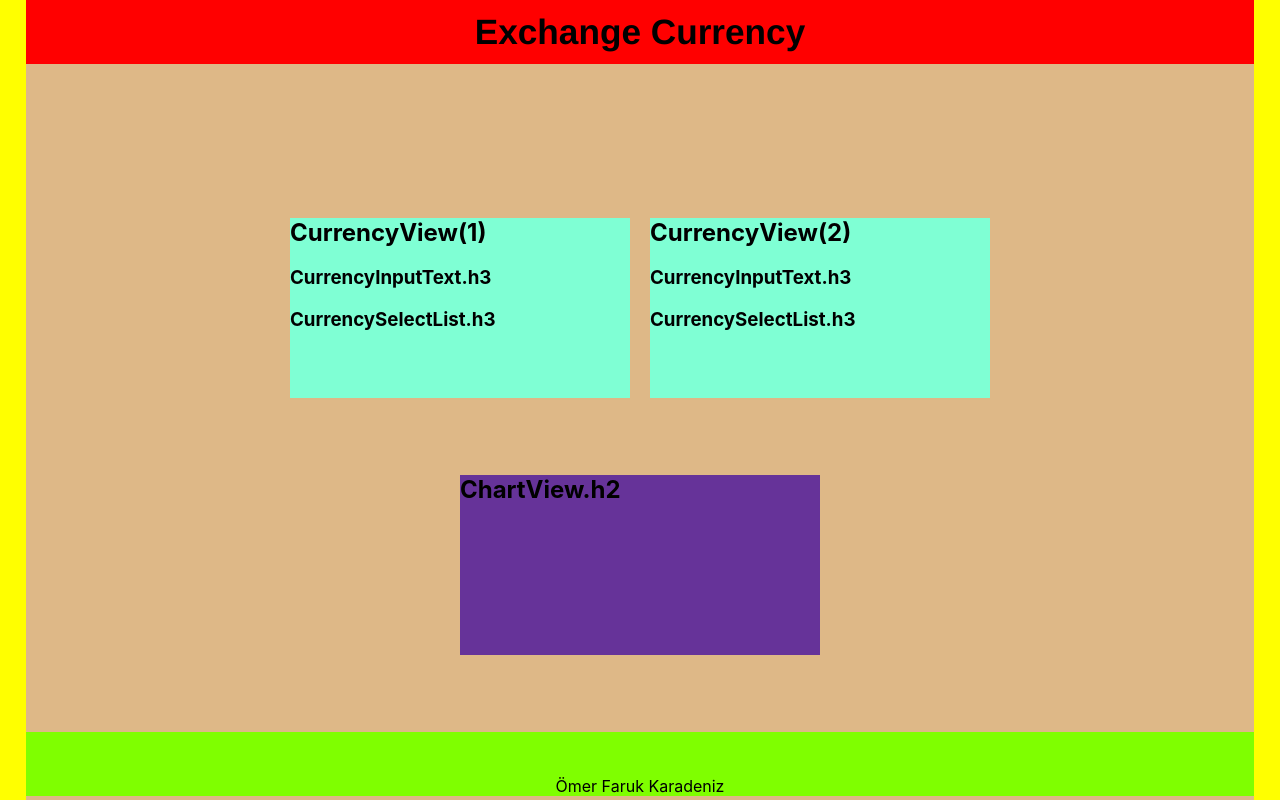
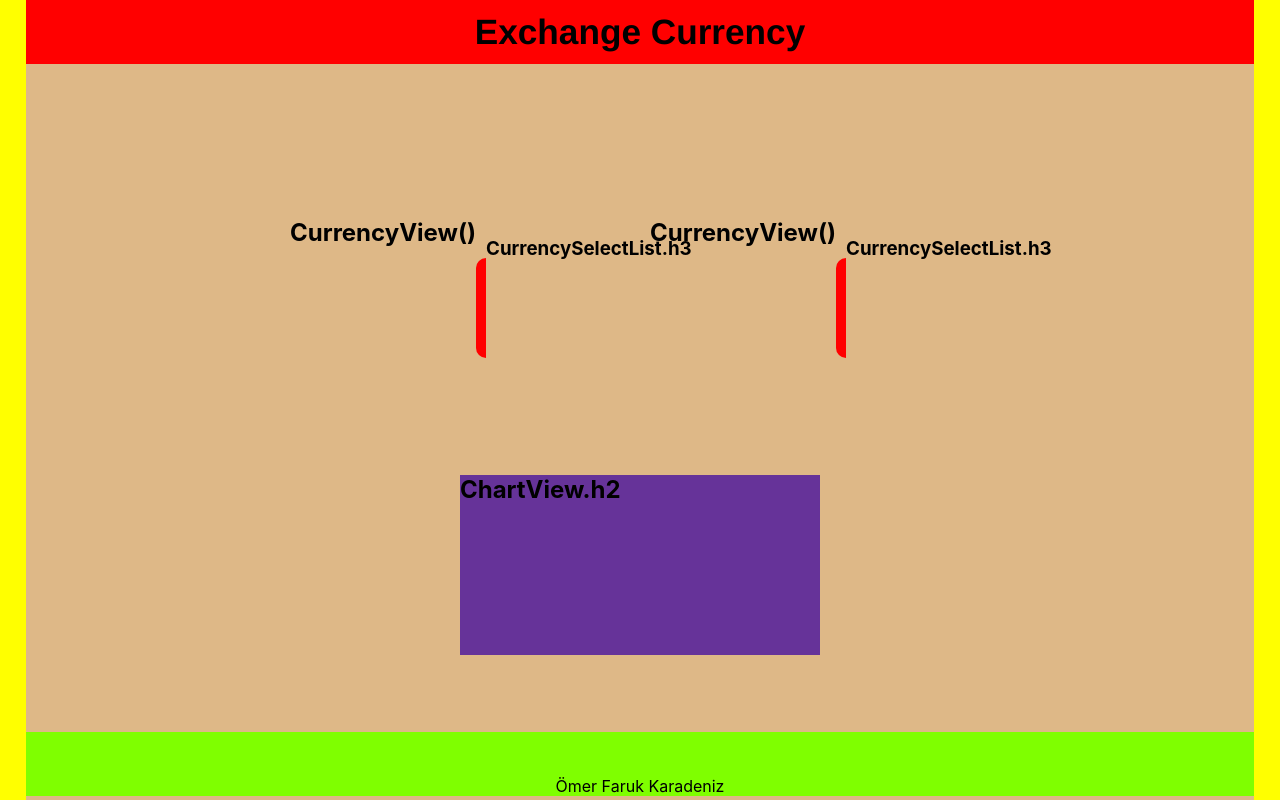
Before and after one commit to FarukKaradeniz/exchange-currency, a React (Create React App) app: page / in a window 1280 px wide. Built offline with nearby package versions, Linux system fonts and the light colour scheme.

Commit message:
Sketchy design is set for currency input

```diff
--- a/src/App.js
+++ b/src/App.js
@@ -8,13 +8,48 @@ import Footer from './components/Footer';
 import './App.css';
 
 class App extends Component {
+  constructor(props) {
+    super(props);
+    this.state = {
+      firstCurrency: 1,
+      secondCurrency: 1,
+    };
+
+  }
+
+  onCurrencyChanged = (e) => {
+    if (e.target.name === 'firstCurrency') {
+      const firstVal = e.target.value;
+      this.setState({
+        [e.target.name]: e.target.value,
+        secondCurrency: firstVal * 5.21,
+      }); //Sets the new value
+    }
+    else { //e.target.name === 'secondCurrency'
+      const secondVal = e.target.value;
+      this.setState({
+        [e.target.name]: e.target.value,
+        firstCurrency: secondVal * 0.19,
+      }); //Sets the new value
+    }
+
+  };
+
   render() {
     return (
       <main className="container">
         <Header />
         <div className="currencyview-wrapper">
-          <CurrencyView v={1}/>
-          <CurrencyView v={2}/>
+          <CurrencyView
+            name={'firstCurrency'}
+            value={this.state.firstCurrency}
+            handleChange={this.onCurrencyChanged}
+          />
+          <CurrencyView
+            name={'secondCurrency'}
+            value={this.state.secondCurrency}
+            handleChange={this.onCurrencyChanged}
+          />
           <div className="chartview-wrapper">
             <ChartView />
           </div>
--- a/src/components/CurrencyInputText.js
+++ b/src/components/CurrencyInputText.js
@@ -1,11 +1,20 @@
 import React from 'react';
 
+import '../styles/CurrencyInputText.css';
 
 export default class CurrencyInputText extends React.Component {
   render() {
     return(
-      <div>
-        <h3>CurrencyInputText.h3</h3>
+      <div className="currency-input-text-wrapper">
+        <input
+          type="number"
+          name={this.props.name}
+          value={this.props.value}
+          onChange={this.props.handleChange}
+          className="currency-input-text"
+          placeholder="Enter a currency value"
+          step="0.01"
+        />
       </div>
     );
   }
--- /dev/null
+++ b/src/styles/CurrencyInputText.css
@@ -0,0 +1,19 @@
+.currency-input-text-wrapper {
+    width: 80%;
+    height: 100px;
+    align-self: center;
+}
+
+.currency-input-text {
+    width: 100%;
+    height: 100%;
+    border-radius: 10px 0px 0px 10px;
+    border: 0px;
+    background: rgb(255, 0, 0);
+    line-height: normal;
+    font-size: 14px;
+    font-weight: bold;
+    color: #050417;
+    padding-left: 8px;
+    box-sizing: border-box;
+}
--- a/src/styles/CurrencyView.css
+++ b/src/styles/CurrencyView.css
@@ -1,8 +1,9 @@
 .currency-container {
+    display: flex;
+    flex-wrap: row;
     width: 100%;
     height: 32%;
     margin-bottom: 2%;
-    background-color: aquamarine;
 }
 
 @media (min-width: 720px) {
```
